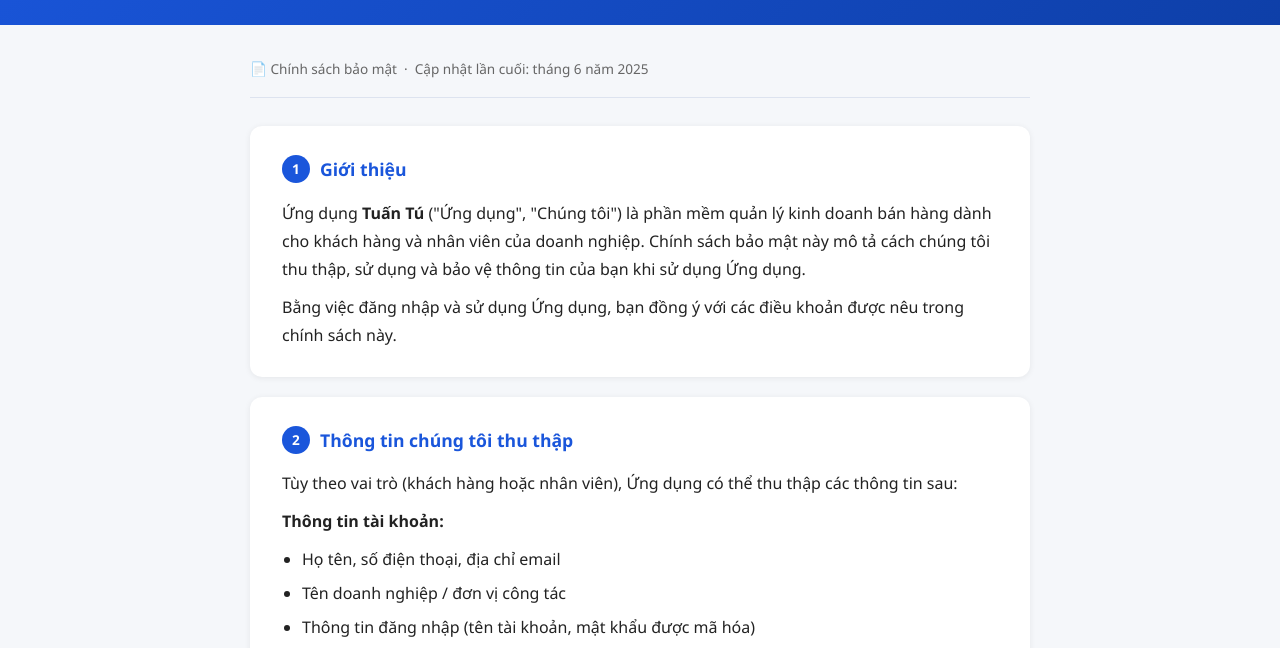
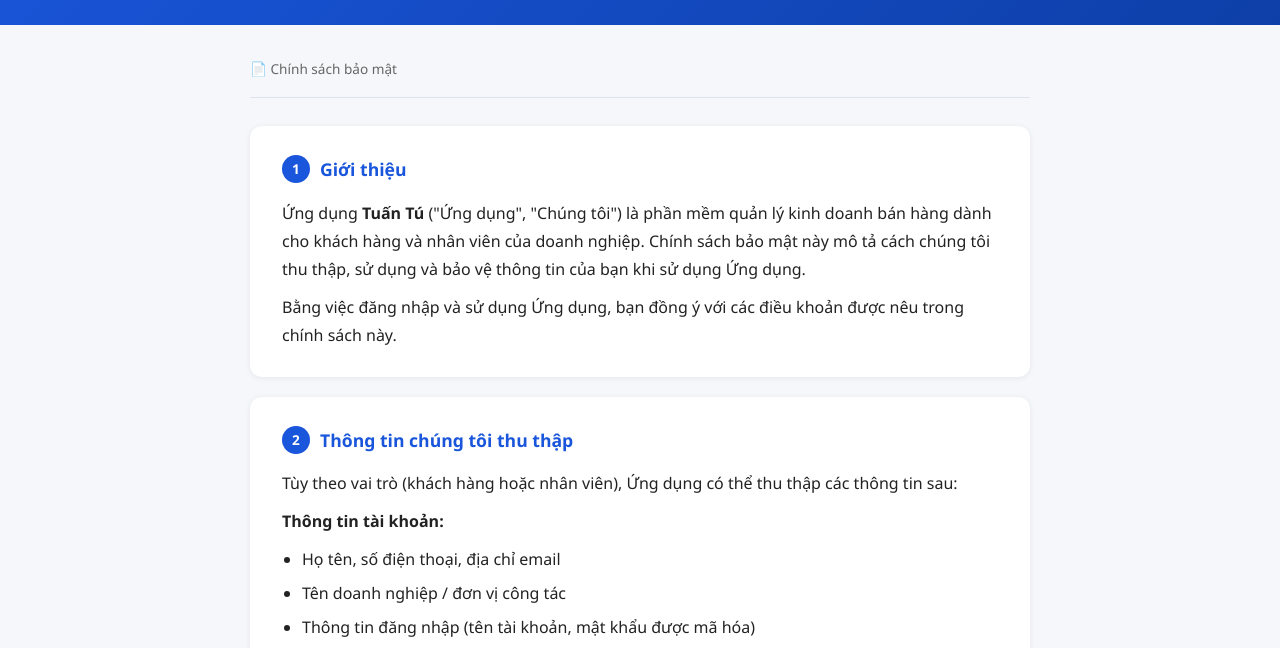
Before and after one commit to 3fmaster/tuantu-policy, a plain HTML site: page index.html in a window 1280 px wide. Shown: the part 127-775 px from the top of the page. Drawn offline with Linux system fonts and the light colour scheme.

Commit message:
Update index.html

```diff
--- a/index.html
+++ b/index.html
@@ -122,7 +122,7 @@
 
 <main>
   <div class="meta">
-    📄 Chính sách bảo mật &nbsp;·&nbsp; Cập nhật lần cuối: tháng 6 năm 2025
+    📄 Chính sách bảo mật &nbsp;
   </div>
 
   <!-- 1 -->
```
